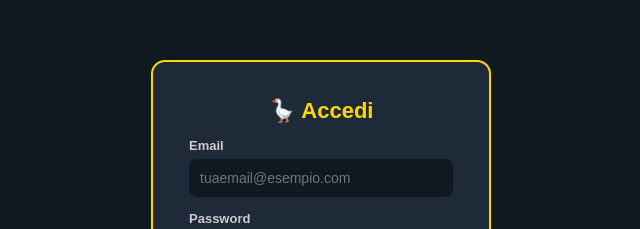
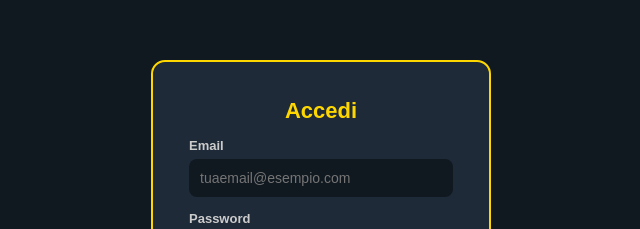
Before and after one commit to Luca-sito/Gioco-Oca-Server, a website: page public/login.html in a window 1280 px wide. Shown: the part 154-383 px from the top of the page, 319-959 px from the left. Drawn offline with Linux system fonts and the light colour scheme.

Commit message:
Fix HTML encoding issues in login.html

```diff
--- a/public/login.html
+++ b/public/login.html
@@ -20,7 +20,7 @@ button:hover { background: #ffaa00; }
 <body>
 
 <div class="scatola">
-  <h1>🪿 Accedi</h1>
+  <h1>Accedi</h1>
 
   <label>Email</label>
   <input type="email" id="email" placeholder="tuaemail@esempio.com">
```
